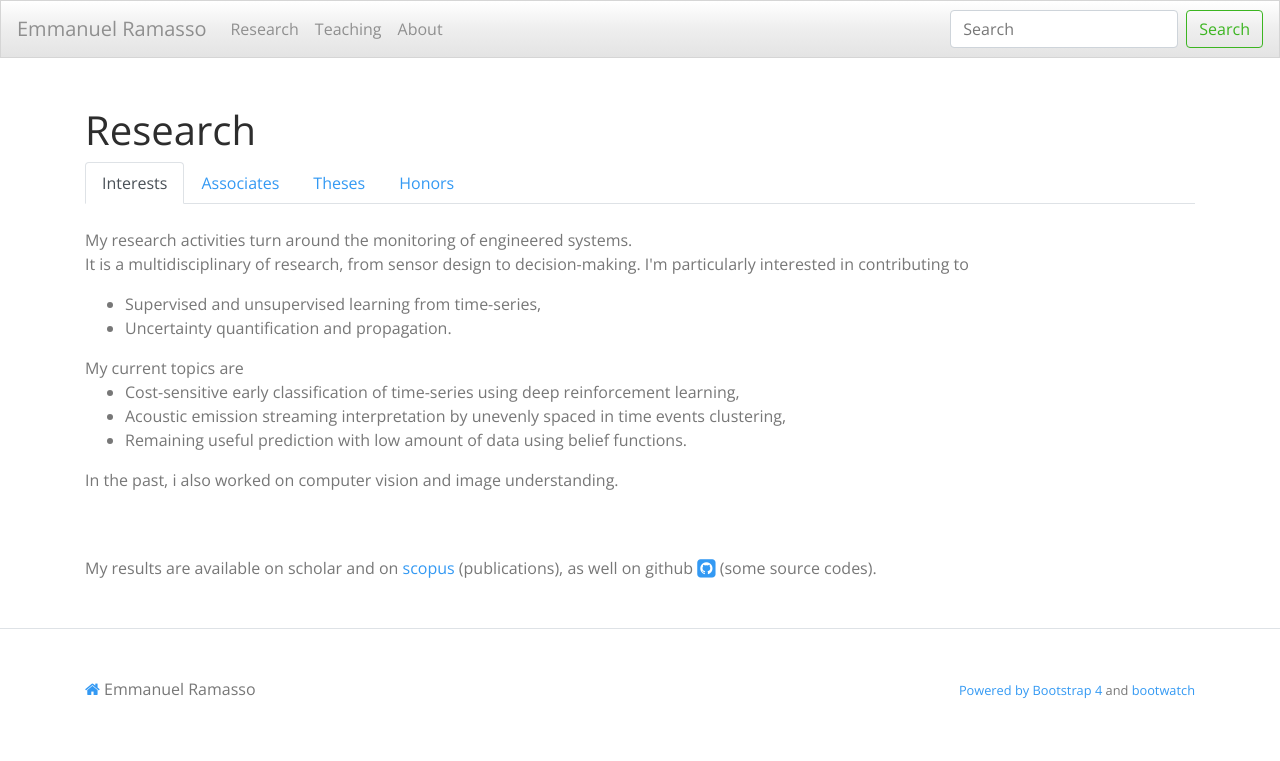
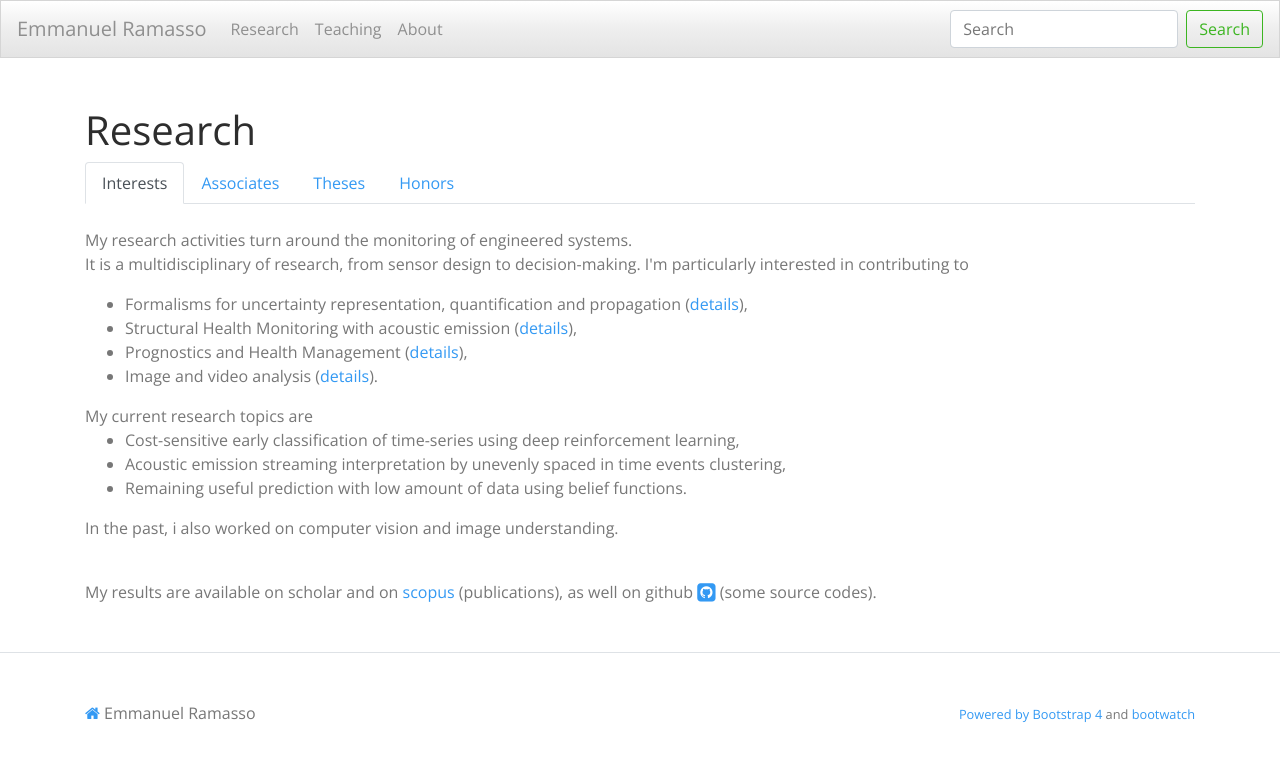
Before and after one commit to emmanuelramasso/emmanuelramasso.github.io, a Jekyll site: the page built from Research.html, in a window 1280 px wide. Shown: the top 761 px of the page. Built offline with Jekyll 4.4.1, drawn with Linux system fonts in a browser that asks for light colours; a style sheet for code colours, icons or effects is not loaded.

Commit message:
Update Research.html

```diff
--- a/Research.html
+++ b/Research.html
@@ -27,10 +27,12 @@ title: Research
       It is a multidisciplinary of research, from sensor design to decision-making.
       I'm particularly interested in contributing to
       <ul>
-        <li>Supervised and unsupervised learning from time-series,</li>
-        <li>Uncertainty quantification and propagation.</li>
+        <li>Formalisms for uncertainty representation, quantification and propagation (<a href="detailsFormal.html">details</a>), </li>
+        <li>Structural Health Monitoring with acoustic emission (<a href="detailsAE.html">details</a>),</li>
+        <li>Prognostics and Health Management (<a href="detailsPHM.html">details</a>),</li>
+        <li>Image and video analysis (<a href="detailsImag.html">details</a>).</li>
       </ul>
-      My current topics are
+      My current research topics are
       <ul>
         <li>Cost-sensitive early classification of time-series using deep reinforcement learning,</li>
         <li>Acoustic emission streaming interpretation by unevenly spaced in time events clustering,</li>
@@ -38,7 +40,8 @@ title: Research
       </ul>
       In the past, i also worked on computer vision and image understanding.
     </p>
-    <br><br>
+
+    <br>
     My results are available on scholar
     <a href="https://scholar.google.com/citations?user=ZA3OKi0AAAAJ&hl=fr"><span class="icon">
       <i class="ai ai-google-scholar-square ai-lg"></i></span></a>
```
